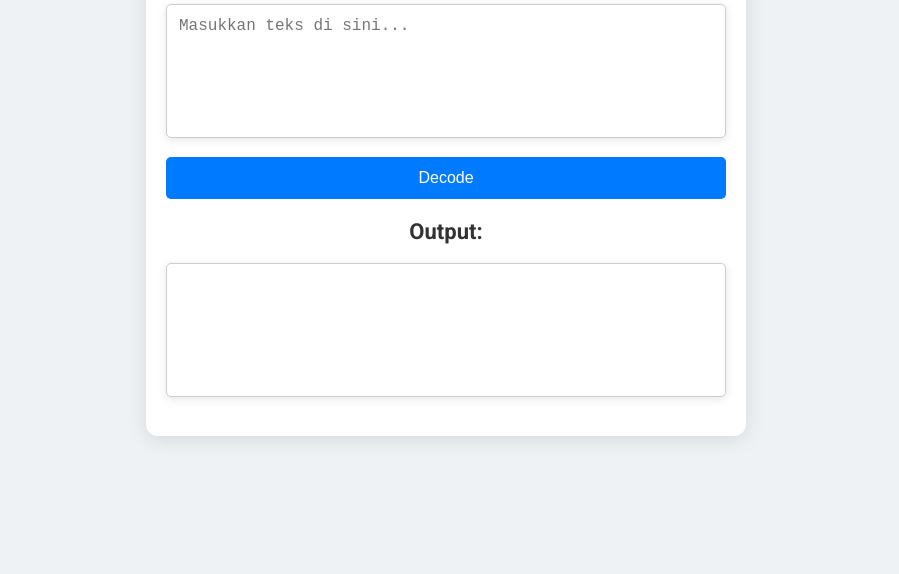
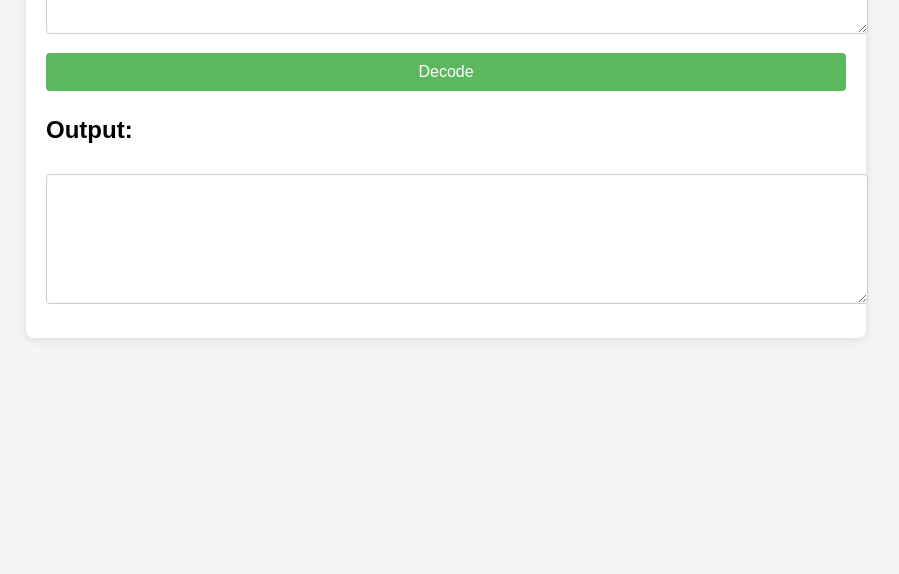
Before and after one commit to wxyz47/query, a plain HTML site: page index.html in a window 1280 px wide. Shown: the part 226-800 px from the top of the page, without its empty margins (194-1093 px from the left). Drawn offline with Linux system fonts and the light colour scheme.

Commit message:
Update styles.css

```diff
--- a/styles.css
+++ b/styles.css
@@ -1,75 +1,60 @@
-* {
-    box-sizing: border-box;
-}
-
 body {
-    font-family: 'Roboto', sans-serif;
-    background-color: #eef2f5;
+    font-family: Arial, sans-serif;
+    background-color: #f4f4f4;
     margin: 0;
     padding: 0;
-    display: flex;
-    justify-content: center;
-    align-items: center;
-    height: 100vh;
 }
 
 .container {
-    max-width: 600px; /* Lebar maksimum */
-    width: 90%; /* Lebar responsif */
-    background: #ffffff; /* Warna latar belakang putih */
+    max-width: 800px;
+    margin: 20px auto;
     padding: 20px;
-    border-radius: 12px;
-    box-shadow: 0 4px 20px rgba(0, 0, 0, 0.1);
-    text-align: center; /* Teks di tengah */
+    background: white;
+    border-radius: 8px;
+    box-shadow: 0 2px 10px rgba(0, 0, 0, 0.1);
 }
 
 h1 {
-    margin-bottom: 20px;
-    font-size: 28px;
+    text-align: center;
     color: #333;
 }
 
 textarea {
     width: 100%;
-    padding: 12px;
-    margin-bottom: 15px;
-    border: 1px solid #ccc; /* Warna border */
-    border-radius: 5px;
+    padding: 10px;
+    margin: 10px 0;
+    border: 1px solid #ccc;
+    border-radius: 4px;
     font-size: 16px;
-    resize: none;
-    box-shadow: 0 2px 10px rgba(0, 0, 0, 0.1);
+    resize: vertical;
 }
 
 button {
     width: 100%;
-    padding: 12px;
+    padding: 10px;
+    margin: 5px 0;
+    background-color: #5cb85c;
+    color: white;
     border: none;
-    background-color: #007bff; /* Warna biru */
-    color: white;
+    border-radius: 4px;
     font-size: 16px;
-    border-radius: 5px;
     cursor: pointer;
-    transition: background-color 0.3s, transform 0.2s;
 }
 
 button:hover {
-    background-color: #0056b3; /* Warna biru lebih gelap saat hover */
-    transform: translateY(-2px);
+    background-color: #4cae4c;
 }
 
-h2 {
-    margin-top: 20px;
-    font-size: 22px;
-    color: #333;
-}
-
-/* Media query untuk layar kecil */
 @media (max-width: 600px) {
     h1 {
-        font-size: 24px; /* Ukuran teks judul lebih kecil */
+        font-size: 1.5em;
+    }
+
+    textarea {
+        font-size: 14px;
     }
 
     button {
-        padding: 10px; /* Mengurangi padding tombol */
+        font-size: 14px;
     }
 }
```
